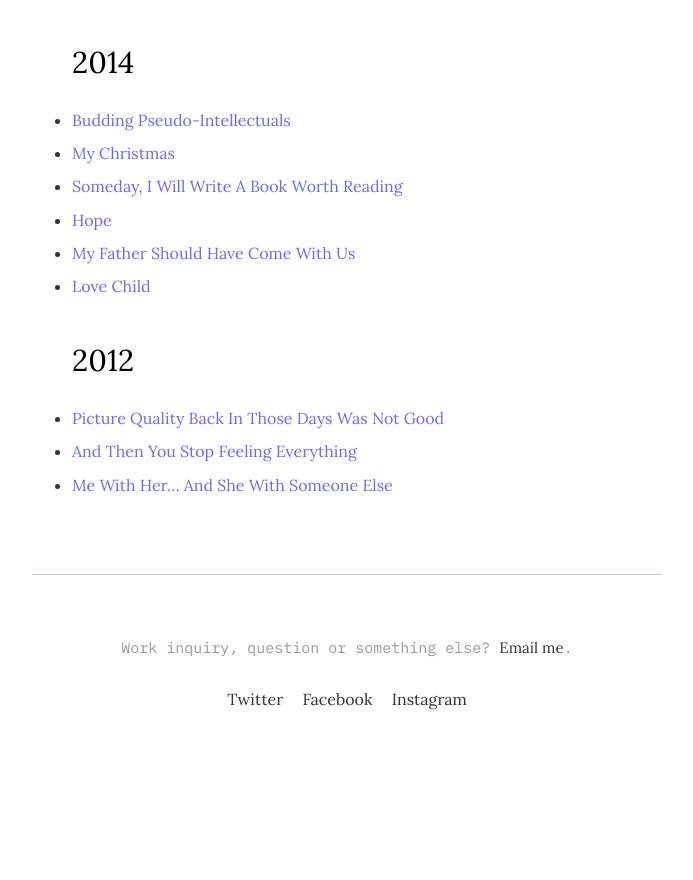
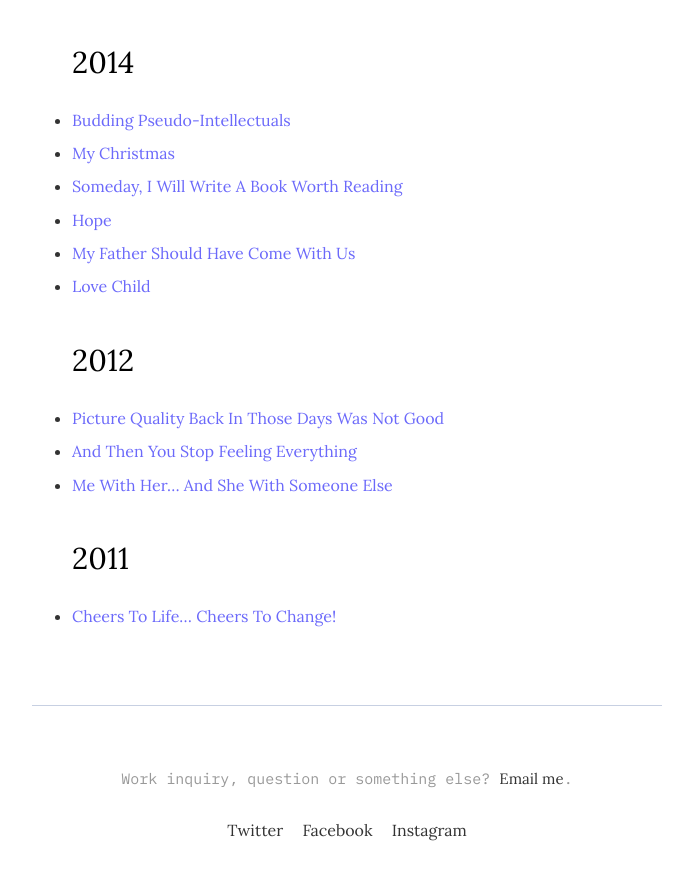
Before and after one commit to argumentativeyouth/pblog, a Jekyll site: the page built from _pages/all-posts.md, in a window 1280 px wide and 900 px high, scrolled down 3871 px. Shown: the top 880 px of the window, without its empty margins (293-986 px from the left). Built offline with Jekyll 4.4.1, drawn with Linux system fonts in a browser that asks for light colours; before the commit the page ends 4639 px from its top, so only the background shows below that.

Commit message:
Update all-posts.md

```diff
--- a/_pages/all-posts.md
+++ b/_pages/all-posts.md
@@ -109,3 +109,5 @@ image:
 * [Picture Quality Back In Those Days Was Not Good](https://pritams.blog/picture-quality-back-in-those-days-was-not-good)
 * [And Then You Stop Feeling Everything](https://pritams.blog/and-then-you-stop-feeling-everything)
 * [Me With Her... And She With Someone Else](https://pritams.blog/me-with-her-and-she-with-someone-else/)
+## 2011
+* [Cheers To Life... Cheers To Change!](https://pritams.blog/cheers-to-life-cheers-to-change)
```
